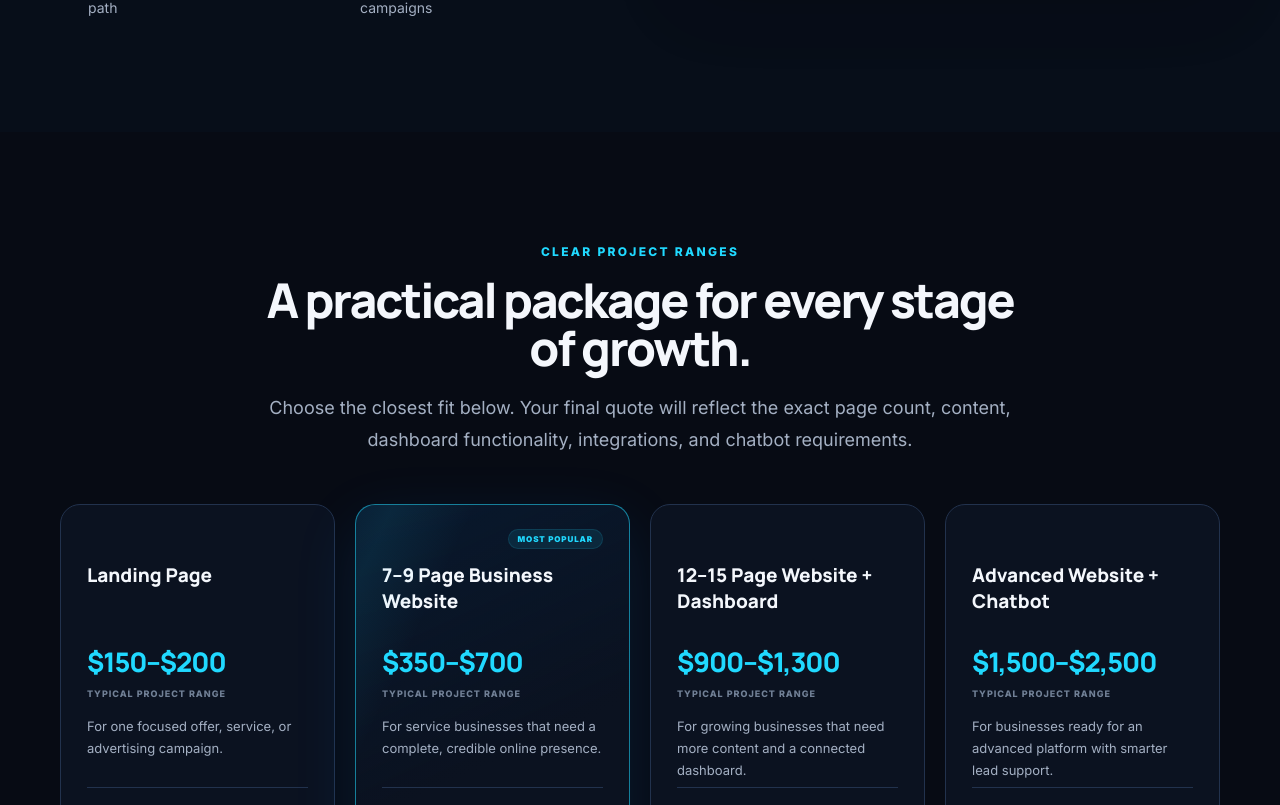
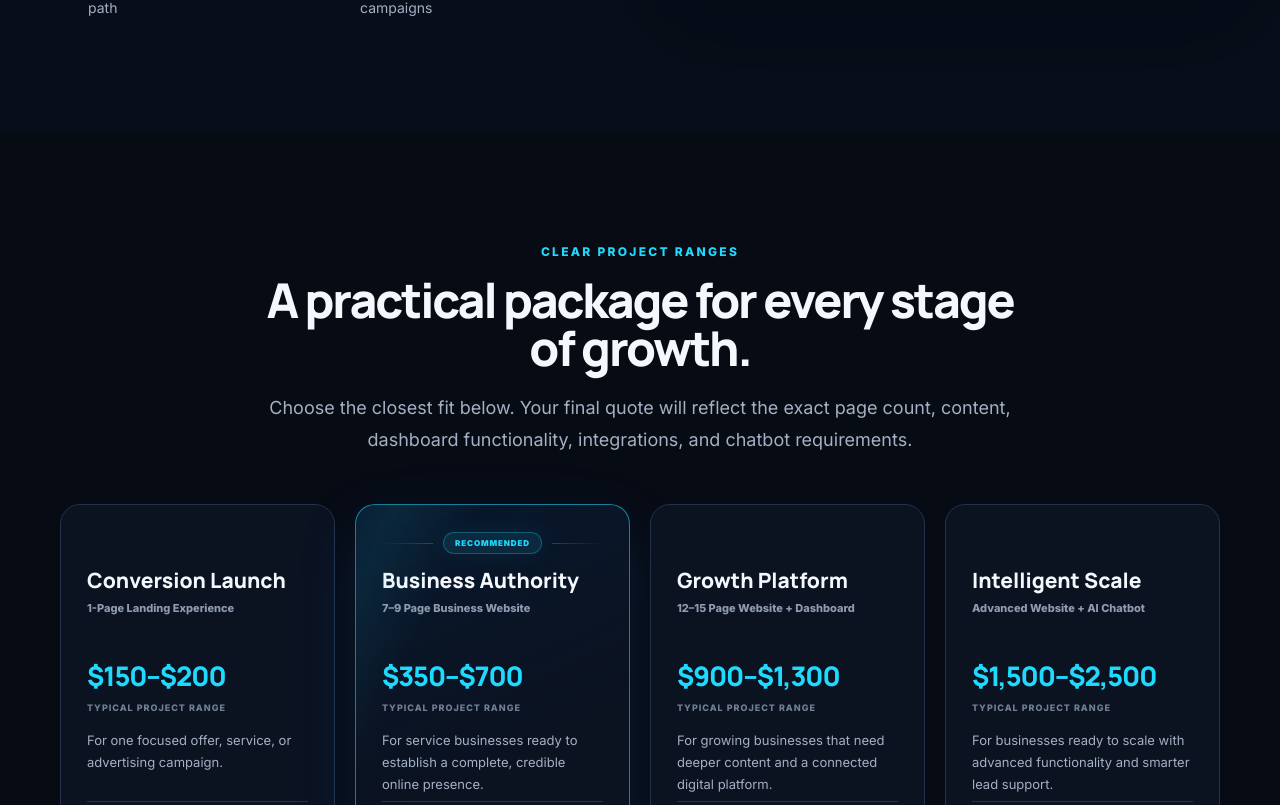
Before and after one commit to arslanrajput-sys/Vantex-Web-Agency, a Next.js app: page / in a window 1280 px wide. Shown: the part 6555-7360 px from the top of the page. Built offline with nearby package versions, Linux system fonts and the light colour scheme; no server answers.

Commit message:
Refine package positioning and pricing hierarchy

```diff
--- a/components/contact-form.tsx
+++ b/components/contact-form.tsx
@@ -8,10 +8,10 @@ import { SectionHeading } from "./section-heading";
 type Status = "idle" | "loading" | "success" | "error";
 
 const budgetOptions = [
-  "$150–$200 — Landing Page",
-  "$350–$700 — 7–9 Page Business Website",
-  "$900–$1,300 — 12–15 Page Website + Dashboard",
-  "$1,500–$2,500 — Advanced Website + Chatbot",
+  "$150–$200 — Conversion Launch",
+  "$350–$700 — Business Authority",
+  "$900–$1,300 — Growth Platform",
+  "$1,500–$2,500 — Intelligent Scale",
   "Not sure yet",
 ];
 
--- a/components/faq-data.ts
+++ b/components/faq-data.ts
@@ -6,7 +6,7 @@ export const faqs = [
   ["Can you help with SEO?","Every project includes sound technical and on-page foundations. Deeper keyword research, local landing pages, and ongoing SEO campaigns can be scoped separately."],
   ["Do you provide hosting?","We can recommend the right hosting setup and handle deployment. Hosting costs are kept in your name so you retain ownership and control."],
   ["What platforms do you use?","We select the simplest suitable platform for the job, including modern custom builds with Next.js and easy-to-manage content systems when your team needs editing access."],
-  ["How many revisions are included?","The Landing Page includes two revision rounds. Business Website and Dashboard Website packages include three. Advanced Website projects receive a tailored review and approval plan in the proposal."],
+  ["How many revisions are included?","Conversion Launch includes two revision rounds. Business Authority and Growth Platform include three. Intelligent Scale projects receive a tailored review and approval plan in the proposal."],
   ["Can you maintain the website after launch?","Yes. Optional care plans can cover content updates, performance checks, technical maintenance, and ongoing improvements."],
   ["How do we get started?","Share a few details in the form below. We will review your goals, arrange a free fit call, and send a clear proposal if the project is a good match."],
 ] as const;
--- a/components/sections.tsx
+++ b/components/sections.tsx
@@ -46,14 +46,14 @@ export function Results() {
 }
 
 const packages = [
-  {name:"Landing Page",price:"$150–$200",for:"For one focused offer, service, or advertising campaign.",features:["One conversion-focused page","Custom visual design","Mobile-responsive layout","Contact or lead form","Basic on-page SEO","Speed optimization","Two revision rounds"],cta:"Start My Landing Page"},
-  {name:"7–9 Page Business Website",price:"$350–$700",for:"For service businesses that need a complete, credible online presence.",popular:true,features:["Seven to nine custom pages","Service and about pages","Contact and lead forms","Mobile optimization","Basic on-page SEO","Analytics setup","Three revision rounds"],cta:"Build My Business Website"},
-  {name:"12–15 Page Website + Dashboard",price:"$900–$1,300",for:"For growing businesses that need more content and a connected dashboard.",features:["Twelve to fifteen pages","Custom dashboard interface","Advanced forms and workflows","CMS-ready content setup","Third-party integrations","Analytics and tracking","Three revision rounds"],cta:"Plan My Dashboard Website"},
-  {name:"Advanced Website + Chatbot",price:"$1,500–$2,500",for:"For businesses ready for an advanced platform with smarter lead support.",features:["Advanced website architecture","AI chatbot integration","Dashboard or client portal","CRM and automation connections","Advanced interactions","Conversion tracking","Priority project support"],cta:"Request an Advanced Proposal"},
+  {name:"Conversion Launch",scope:"1-Page Landing Experience",price:"$150–$200",for:"For one focused offer, service, or advertising campaign.",features:["1 conversion-focused landing page","Custom visual design","Mobile-responsive development","Contact or lead form","Basic on-page SEO","Speed optimization","Two revision rounds"],cta:"Start My Conversion Launch"},
+  {name:"Business Authority",scope:"7–9 Page Business Website",price:"$350–$700",for:"For service businesses ready to establish a complete, credible online presence.",recommended:true,features:["7–9 custom website pages","Service and about pages","Contact and lead forms","Mobile-responsive development","Basic on-page SEO","Analytics setup","Three revision rounds"],cta:"Build My Business Website"},
+  {name:"Growth Platform",scope:"12–15 Page Website + Dashboard",price:"$900–$1,300",for:"For growing businesses that need deeper content and a connected digital platform.",features:["12–15 custom website pages","Custom dashboard interface","Advanced forms and workflows","CMS-ready content setup","Third-party integrations","Analytics and tracking","Three revision rounds"],cta:"Plan My Growth Platform"},
+  {name:"Intelligent Scale",scope:"Advanced Website + AI Chatbot",price:"$1,500–$2,500",for:"For businesses ready to scale with advanced functionality and smarter lead support.",features:["Custom multi-page website scope","AI chatbot integration","Dashboard or client portal","CRM and automation connections","Advanced interactions","Conversion tracking","Priority project support"],cta:"Request My Advanced Proposal"},
 ];
 
 export function Pricing() {
-  return <section id="pricing" className="section"><div className="shell"><SectionHeading align="center" label="Clear project ranges" title="A practical package for every stage of growth." copy="Choose the closest fit below. Your final quote will reflect the exact page count, content, dashboard functionality, integrations, and chatbot requirements."/><div className="pricing-grid mt-12">{packages.map(p => <article key={p.name} className={`pricing-card ${p.popular ? "popular" : ""}`}><div className="pricing-badge-row">{p.popular && <span className="popular-label">Most popular</span>}</div><h3 className="pricing-name">{p.name}</h3><div className="pricing-price"><strong>{p.price}</strong><span>Typical project range</span></div><p className="pricing-for">{p.for}</p><div className="pricing-divider"/><ul className="pricing-features">{p.features.map(f => <li key={f}><Check size={17}/><span>{f}</span></li>)}</ul><Link href="/contact" className={`${p.popular ? "button" : "button-secondary"} pricing-cta`}>{p.cta}<ArrowRight size={17}/></Link></article>)}</div><p className="mx-auto mt-7 max-w-3xl text-center text-xs leading-5 text-muted">These ranges cover the listed package scope. Specialized integrations, paid services, custom data systems, or substantial copywriting are quoted separately before work begins.</p></div></section>;
+  return <section id="pricing" className="section"><div className="shell"><SectionHeading align="center" label="Clear project ranges" title="A practical package for every stage of growth." copy="Choose the closest fit below. Your final quote will reflect the exact page count, content, dashboard functionality, integrations, and chatbot requirements."/><div className="pricing-grid mt-12">{packages.map(p => <article key={p.name} className={`pricing-card ${p.recommended ? "popular" : ""}`}><div className="pricing-badge-row">{p.recommended && <span className="popular-label">Recommended</span>}</div><h3 className="pricing-name">{p.name}</h3><p className="pricing-scope">{p.scope}</p><div className="pricing-price"><strong>{p.price}</strong><span>Typical project range</span></div><p className="pricing-for">{p.for}</p><div className="pricing-divider"/><ul className="pricing-features">{p.features.map(f => <li key={f}><Check size={17}/><span>{f}</span></li>)}</ul><Link href="/contact" className={`${p.recommended ? "button" : "button-secondary"} pricing-cta`}>{p.cta}<ArrowRight size={17}/></Link></article>)}</div><p className="mx-auto mt-7 max-w-3xl text-center text-xs leading-5 text-muted">These ranges cover the listed package scope. Specialized integrations, paid services, custom data systems, or substantial copywriting are quoted separately before work begins.</p></div></section>;
 }
 
 const deliveryStandards = [
```
Also changed, not shown: app/globals.css.
